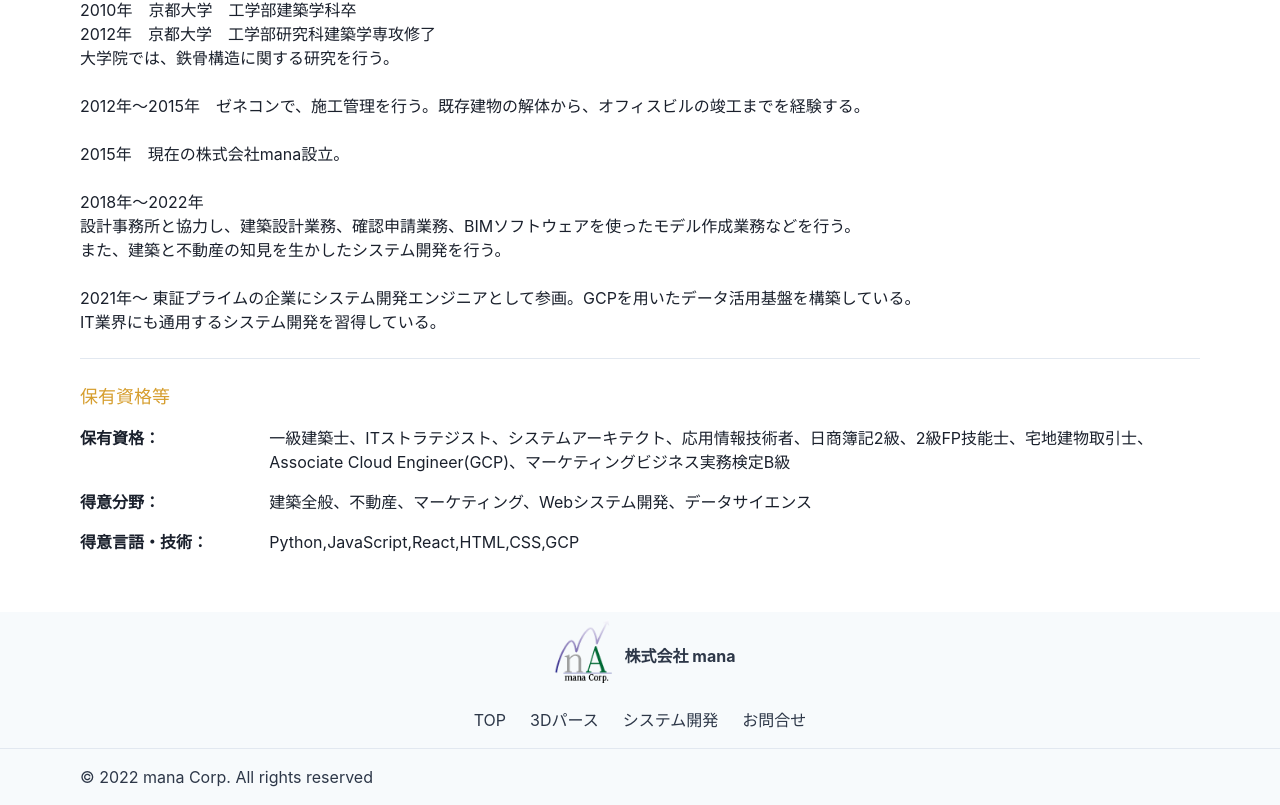
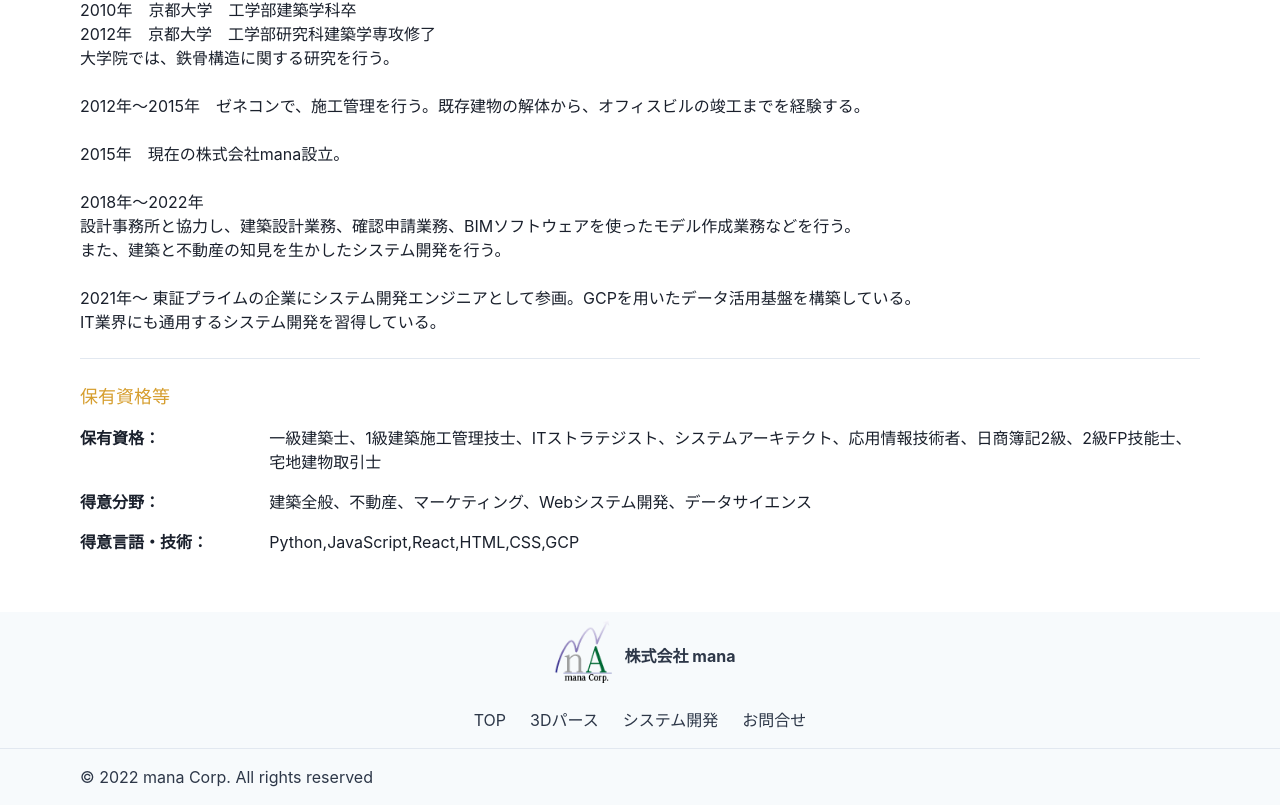
Before and after one commit to yoshiki-m/mana-landingPage, a React (Create React App) app: page / in a window 1280 px wide. Shown: the part 3729-4534 px from the top of the page. Built offline with nearby package versions, Linux system fonts and the light colour scheme.

Commit message:
1級建築施工管理技士合格

```diff
--- a/src/components/ceo_introduction.tsx
+++ b/src/components/ceo_introduction.tsx
@@ -81,9 +81,7 @@ export default function CEOIntroduction() {
                 </GridItem>
                 <GridItem colSpan={{ base: 6, md: 5 }}>
                   <Text as={"span"}>
-                    一級建築士、ITストラテジスト、システムアーキテクト、応用情報技術者、日商簿記2級、2級FP技能士、宅地建物取引士、
-                    Associate Cloud
-                    Engineer(GCP)、マーケティングビジネス実務検定B級
+                    一級建築士、1級建築施工管理技士、ITストラテジスト、システムアーキテクト、応用情報技術者、日商簿記2級、2級FP技能士、宅地建物取引士
                   </Text>
                 </GridItem>
                 <GridItem colSpan={{ base: 6, md: 1 }}>
```
